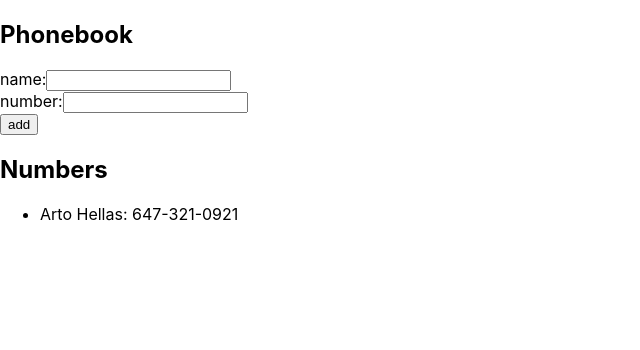
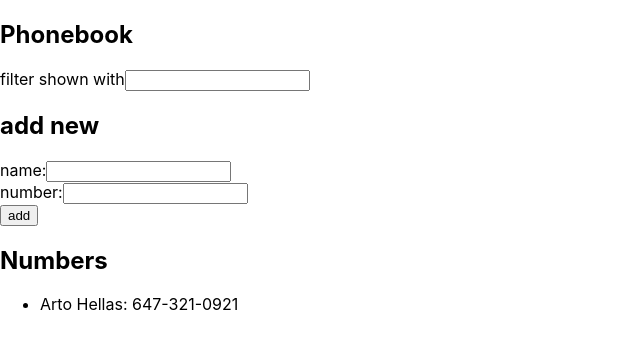
Before and after one commit to rabee-m/full-stack-open-repo, a React (Create React App) app in the folder part2/phonebook/: page / in a window 1280 px wide. Shown: the top 350 px of the page, without its empty margins (0-640 px from the left). Built offline with nearby package versions, Linux system fonts and the light colour scheme.

Commit message:
add search bar

```diff
--- a/part2/phonebook/src/App.js
+++ b/part2/phonebook/src/App.js
@@ -14,6 +14,15 @@ const App = () => {
     setNewNumber(event.target.value)
   }
 
+  const [newFilter, setNewFilter] = useState('')
+  const handleFilterChange = (event) => {
+    setNewFilter(event.target.value)
+  }
+
+  const personsToShow =  newFilter === ''
+  ? persons
+  :persons.filter(person => person.name.toLowerCase().startsWith(newFilter.toLowerCase()))
+
   const addEntry = (event) => {
     event.preventDefault()
     const isDuplicate = persons.some((person) => newName === person.name )
@@ -27,10 +36,16 @@ const App = () => {
     }
   }
 
-  const personsList = persons.map((person, i) => <li key={i}>{person.name}: {person.number}</li>)
+  const personsList = personsToShow.map((person, i) => <li key={i}>{person.name}: {person.number}</li>)
   return (
     <div>
       <h2>Phonebook</h2>
+      <div>filter shown with
+        <input value = {newFilter}
+        onChange = {handleFilterChange}
+        />
+      </div>
+      <h2>add new</h2>
       <form onSubmit = {addEntry}>
         <div>
           name:
```
